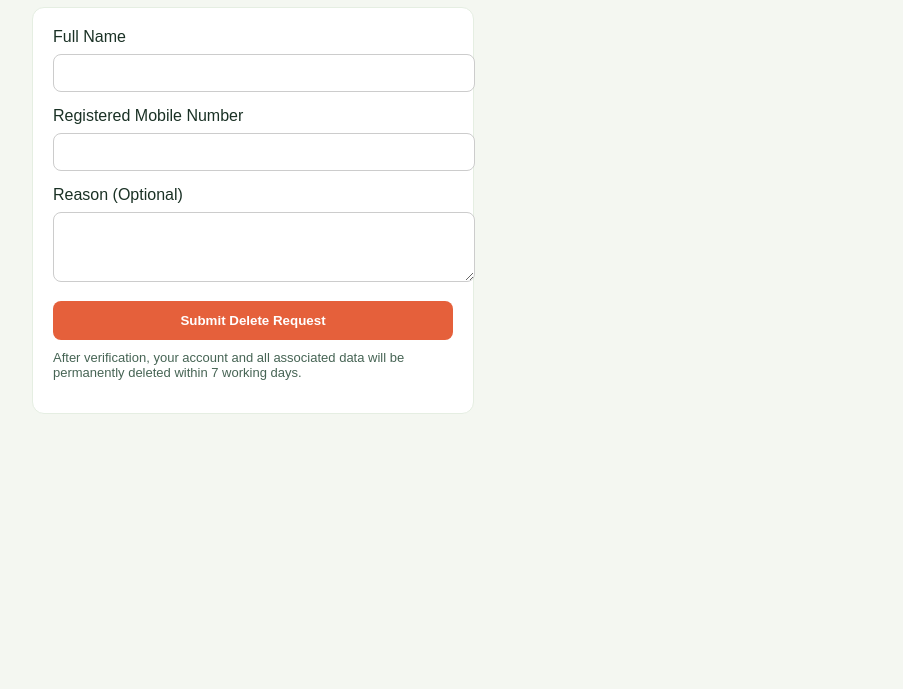
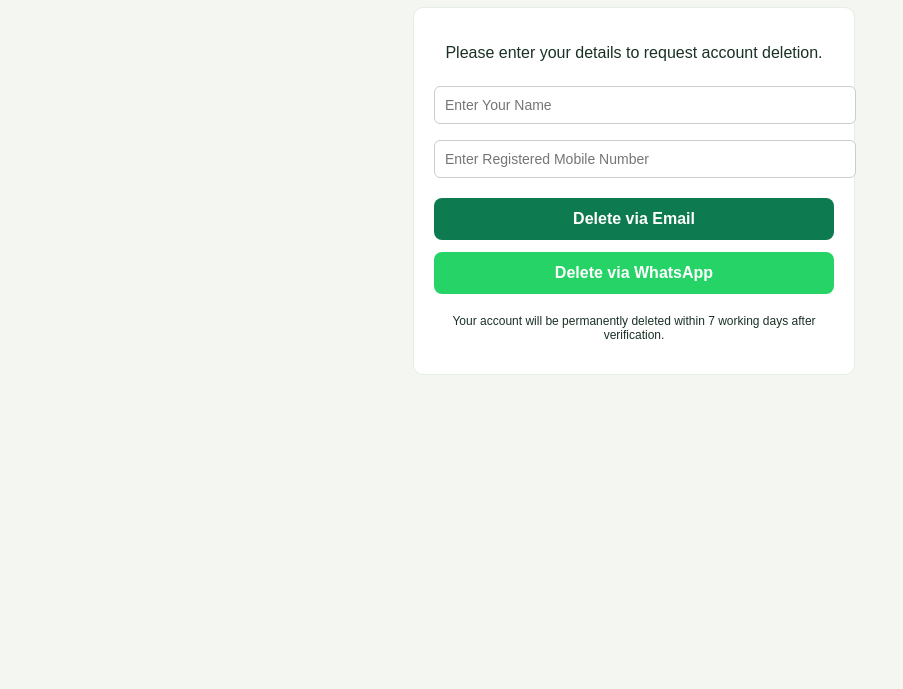
Before and after one commit to ashu916/nayejaisaprivacy, a plain HTML site: page delete-account.html in a window 1280 px wide. Shown: the part 111-800 px from the top of the page, without its empty margins (6-909 px from the left). Drawn offline with Linux system fonts and the light colour scheme.

Commit message:
Update delete-account.html

```diff
--- a/delete-account.html
+++ b/delete-account.html
@@ -6,72 +6,107 @@
   <style>
     body {
       font-family: Arial, sans-serif;
+      padding: 30px;
       background-color: #F4F7F1;
-      padding: 30px;
       color: #1A3125;
+      text-align: center;
     }
+
     h1 {
       color: #E5603B;
     }
-    .container {
-      max-width: 400px;
+
+    .box {
       background: #ffffff;
       padding: 20px;
-      border-radius: 12px;
+      border-radius: 10px;
       border: 1px solid #E5EEE2;
+      max-width: 400px;
+      margin: auto;
     }
-    input, textarea {
+
+    input {
       width: 100%;
       padding: 10px;
-      margin-top: 8px;
-      margin-bottom: 15px;
-      border-radius: 8px;
+      margin: 8px 0;
+      border-radius: 6px;
       border: 1px solid #ccc;
       font-size: 14px;
     }
-    button {
-      width: 100%;
+
+    .btn {
+      display: block;
+      margin-top: 12px;
       padding: 12px;
-      background-color: #E5603B;
-      color: white;
-      border: none;
       border-radius: 8px;
       font-weight: bold;
+      text-decoration: none;
+      color: #ffffff;
       cursor: pointer;
     }
-    button:hover {
-      opacity: 0.9;
-    }
-    .note {
-      font-size: 13px;
-      color: #466454;
-      margin-top: 10px;
-    }
+
+    .email { background-color: #0D7A4F; }
+    .whatsapp { background-color: #25D366; }
   </style>
 </head>
 <body>
 
-  <h1>NayeJaisa - Delete Account Request</h1>
+  <h1>Delete Your NayeJaisa Account</h1>
 
-  <div class="container">
-    <form action="mailto:support@nayejaisa.com" method="post" enctype="text/plain">
+  <div class="box">
+    <p>Please enter your details to request account deletion.</p>
 
-      <label>Full Name</label>
-      <input type="text" name="Full Name" required />
+    <input type="text" id="name" placeholder="Enter Your Name" required />
+    <input type="tel" id="mobile" placeholder="Enter Registered Mobile Number" required />
 
-      <label>Registered Mobile Number</label>
-      <input type="tel" name="Mobile Number" required />
+    <a id="emailBtn" class="btn email">Delete via Email</a>
+    <a id="waBtn" class="btn whatsapp">Delete via WhatsApp</a>
 
-      <label>Reason (Optional)</label>
-      <textarea name="Reason" rows="3"></textarea>
-
-      <button type="submit">Submit Delete Request</button>
-    </form>
-
-    <p class="note">
-      After verification, your account and all associated data will be permanently deleted within 7 working days.
+    <p style="margin-top:20px;font-size:12px;">
+      Your account will be permanently deleted within 7 working days after verification.
     </p>
   </div>
 
+<script>
+function getDetails() {
+  var name = document.getElementById("name").value.trim();
+  var mobile = document.getElementById("mobile").value.trim();
+
+  if (!name || !mobile) {
+    alert("Please enter both name and mobile number.");
+    return null;
+  }
+
+  return { name, mobile };
+}
+
+document.getElementById("emailBtn").onclick = function () {
+  var details = getDetails();
+  if (!details) return;
+
+  var subject = "Delete My NayeJaisa Account";
+  var body = "Hello NayeJaisa Team,%0A%0A"
+           + "I want to delete my account.%0A%0A"
+           + "Name: " + details.name + "%0A"
+           + "Registered Mobile: " + details.mobile + "%0A%0A"
+           + "Thank you.";
+
+  window.location.href =
+    "mailto:nayejaisaapp@gmail.com?subject=" + subject + "&body=" + body;
+};
+
+document.getElementById("waBtn").onclick = function () {
+  var details = getDetails();
+  if (!details) return;
+
+  var message = "Hello NayeJaisa Team, I want to delete my account. "
+              + "Name: " + details.name + ", "
+              + "Registered Mobile: " + details.mobile;
+
+  window.location.href =
+    "https://wa.me/918817332335?text=" + encodeURIComponent(message);
+};
+</script>
+
 </body>
 </html>
```
